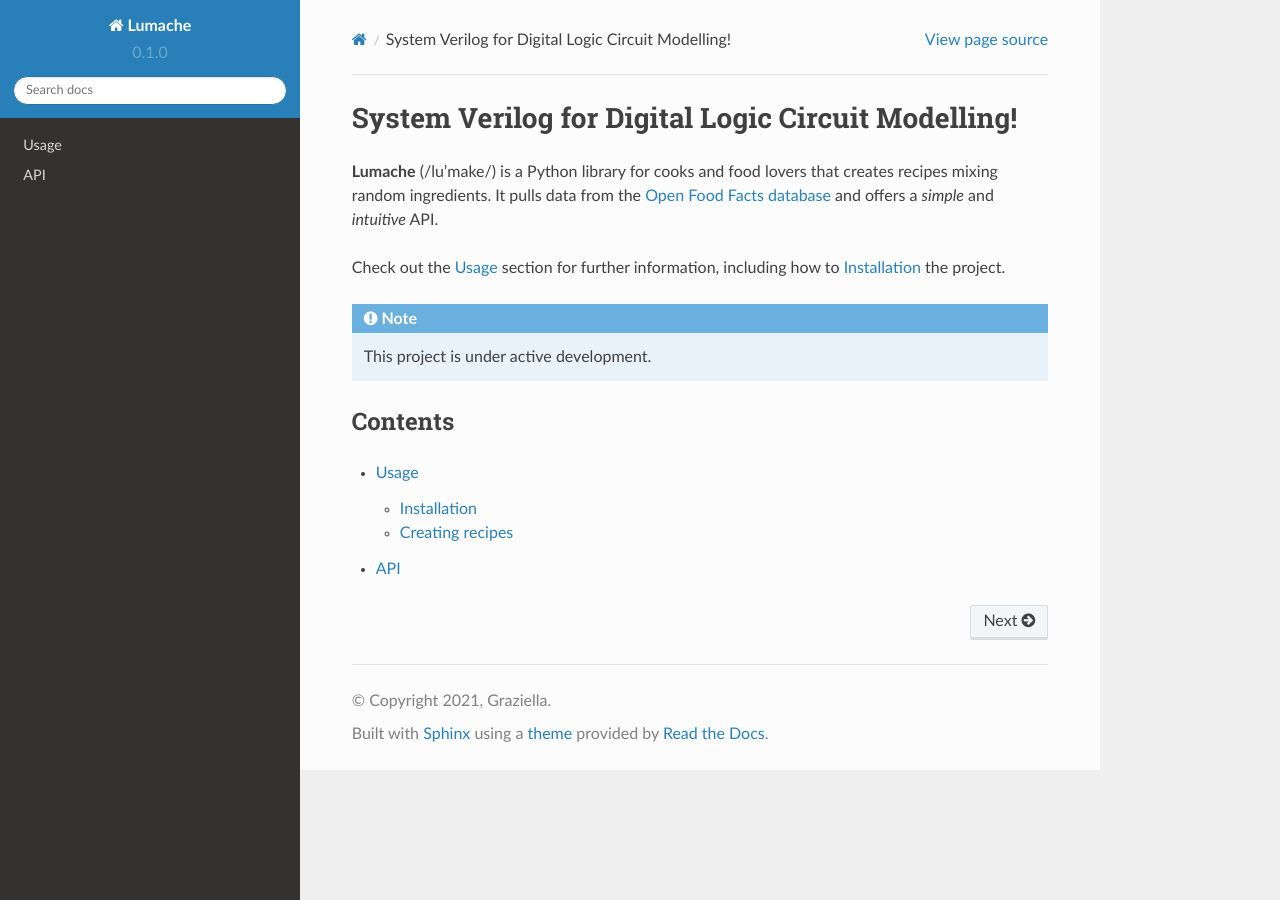
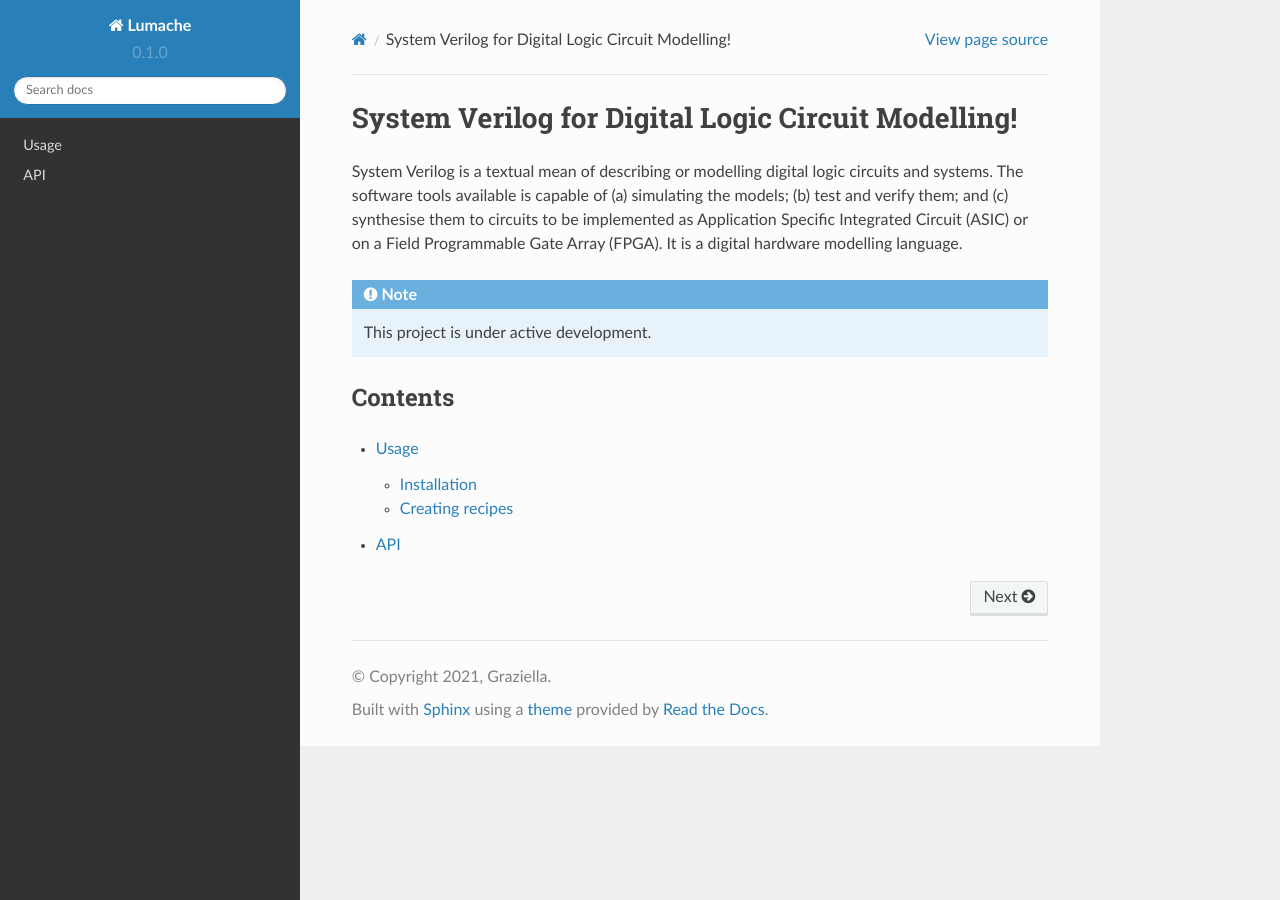
Before and after one commit to roshan-weerasekera/RWSVTutorial, a Sphinx documentation site: the page built from docs/source/index.rst, in a window 1280 px wide. Built offline with Sphinx 7.4.7 and the Read the Docs theme 2.0.0, drawn with Linux system fonts in a browser that asks for light colours.

Commit message:
Update index.rst

```diff
--- a/docs/source/index.rst
+++ b/docs/source/index.rst
@@ -1,13 +1,6 @@
 System Verilog for Digital Logic Circuit Modelling!
 ==================================================
-
-**Lumache** (/lu'make/) is a Python library for cooks and food lovers
-that creates recipes mixing random ingredients.
-It pulls data from the `Open Food Facts database <https://world.openfoodfacts.org/>`_
-and offers a *simple* and *intuitive* API.
-
-Check out the :doc:`usage` section for further information, including
-how to :ref:`installation` the project.
+System Verilog is a textual mean of describing or modelling digital logic circuits and systems. The software tools available is capable of (a) simulating the models; (b) test and verify them; and (c) synthesise them to circuits to be implemented as Application Specific Integrated Circuit (ASIC) or on a Field Programmable Gate Array (FPGA). It is a digital hardware modelling language.
 
 .. note::
 
```
